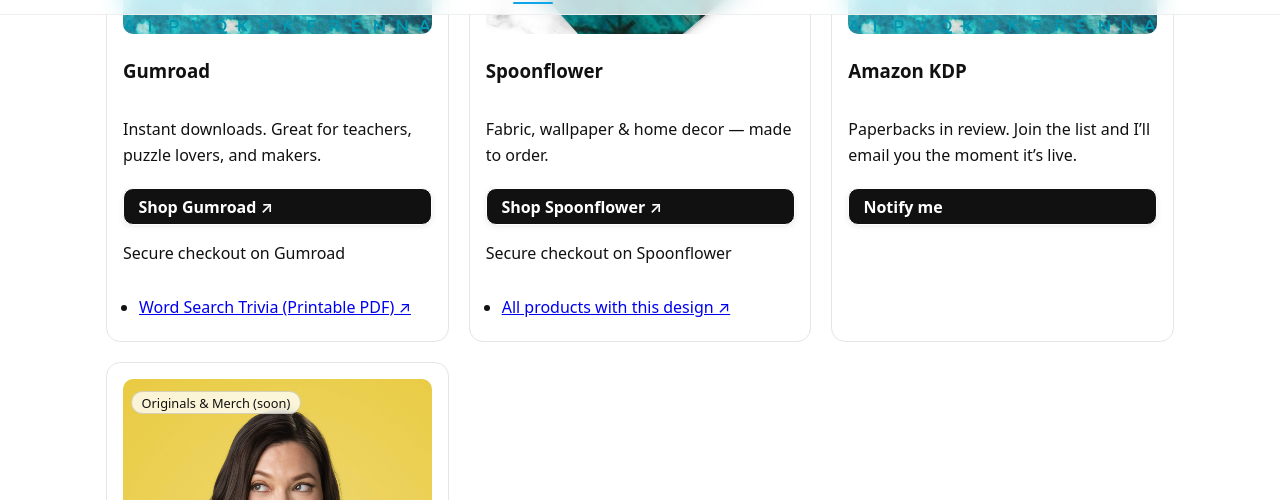
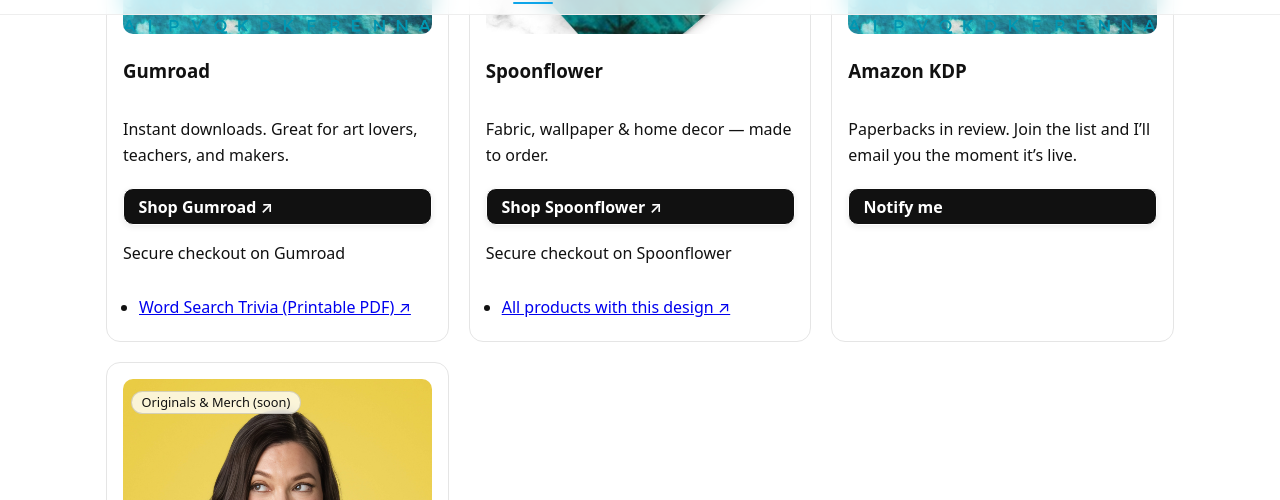
Before and after one commit to MoxieColor/moxiecolor, a Jekyll site: the page built from pages/shop.md, in a window 1280 px wide and 900 px high, scrolled down 365 px. Shown: the part 142-642 px from the top of the window. Built offline with Jekyll 4.4.1, drawn with Linux system fonts in a browser that asks for light colours.

Commit message:
Update storefronts.yml

```diff
--- a/_data/storefronts.yml
+++ b/_data/storefronts.yml
@@ -1,6 +1,6 @@
 - name: Gumroad
   badge: Digital Downloads
-  blurb: "Instant downloads. Great for teachers, puzzle lovers, and makers."
+  blurb: "Instant downloads. Great for art lovers, teachers, and makers."
   trust: "Secure checkout on Gumroad"
   url: "https://moxiecolor.gumroad.com"
   image: "/assets/images/stores/Word Search Trivia Square.png"
```
